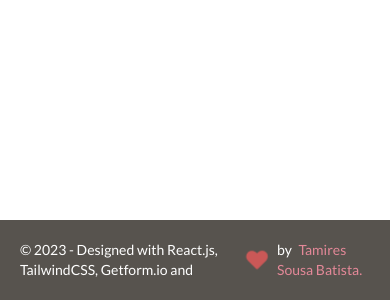
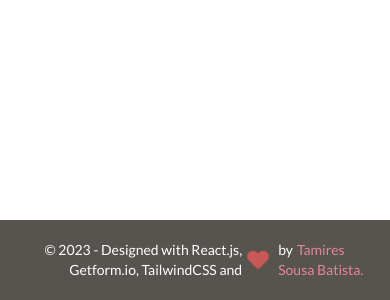
Before and after one commit to tamireshc/portfolio-fullstack, a React (Create React App) app: page / in a window 390 px wide. Shown: the part 6388-6688 px from the top of the page. Built offline with nearby package versions, Linux system fonts and the light colour scheme.

Commit message:
fix align footer mobile

```diff
--- a/src/components/Footer.js
+++ b/src/components/Footer.js
@@ -4,13 +4,13 @@ import heart from "../images/heart.svg";
 const Footer = () => {
   return (
     <footer className=" bg-stone-600 p-5 text-white font-lato text-sm ">
-      <div className="flex items-center justify-center">
-        <p className=" mr-1 md:mr-2">
-          © 2023 - Designed with React.js, TailwindCSS, Getform.io and
+      <div className="flex items-center justify-center md:flex-wrap ">
+        <p className=" mr-1 md:mr-2 text-end">
+          © 2023 - Designed with React.js, Getform.io, TailwindCSS and
         </p>
         <img src={heart} className="w-6 pulse" alt="imagem de coracao" />
-        <p className="ml-2 ">
-          by{" "}
+        <p className="ml-2 md:ml-1">
+          by
           <span className=" text-dark-rose ml-1">Tamires Sousa Batista.</span>
         </p>
       </div>
```
